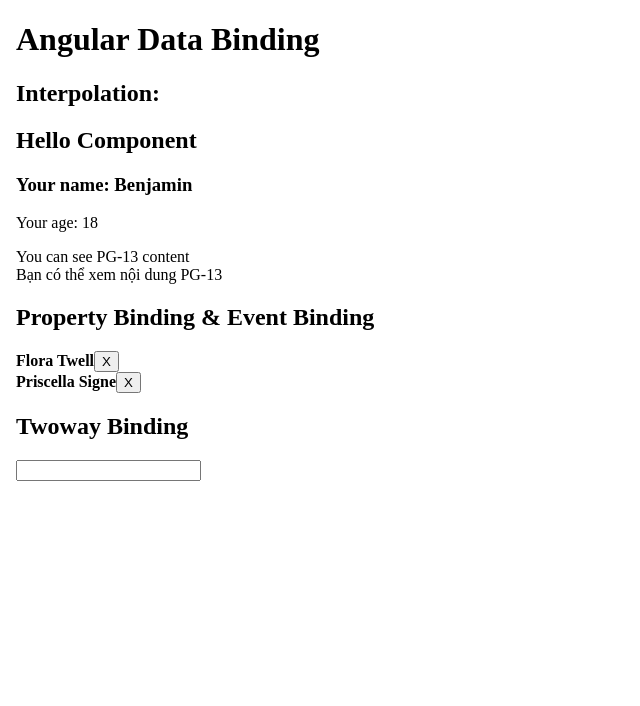
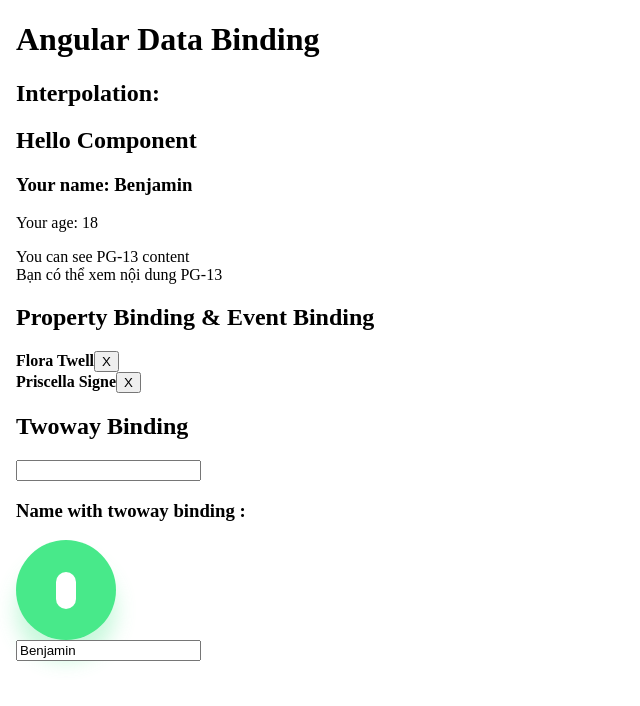
Before and after one commit to benjaminfrdev/Angular-signin-form, an Angular app: page / in a window 1280 px wide. Shown: the top 706 px of the page, without its empty margins (0-640 px from the left). Built offline with nearby package versions, Linux system fonts and the light colour scheme.

Commit message:
16/11 twoway bining

```diff
--- a/src/app/app.component.html
+++ b/src/app/app.component.html
@@ -16,7 +16,9 @@
     <h2>Property Binding & Event Binding</h2>
     <app-author-list></app-author-list>
     <h2>Twoway Binding</h2>
-    <input type="text" [ngModel]='name'>
+    <input type="text" [(ngModel)]='name'>
+    <h3>Name with twoway binding : {{name}}</h3>
+    <app-toggle [(checked)]='checked'></app-toggle>
 </body>
 
 </html>
--- a/src/app/app.component.ts
+++ b/src/app/app.component.ts
@@ -1,11 +1,22 @@
-import { Component } from '@angular/core';
+import { Component, EventEmitter, Input, OnChanges, OnInit, Output, SimpleChanges } from '@angular/core';
+import { off } from 'process';
+import { of } from 'rxjs';
 
 @Component({
   selector: 'app-root',
   templateUrl: './app.component.html',
   styleUrls: ['./app.component.scss']
 })
-export class AppComponent {
+export class AppComponent implements OnInit,OnChanges{
+  checked: boolean = true;
   title = 'Angular-SignInForm';
   name!: string;
+  constructor(){}
+
+  ngOnInit(): void {
+      of(this.checked).subscribe(val => console.log(val));
+  }
+  ngOnChanges(changes: SimpleChanges): void {
+      console.log(changes);
+  }
 }
--- a/src/app/app.module.ts
+++ b/src/app/app.module.ts
@@ -8,6 +8,7 @@
 import { AuthorListComponent } from './author/author-list/author-list.component';
 import { AuthorDetailComponent } from './author/author-detail/author-detail.component';
 import { FormsModule } from '@angular/forms';
+import { ToggleComponent } from './toggle/toggle.component';
 
 @NgModule({
   declarations: [
@@ -15,7 +16,8 @@
     HelloComponent,
     AuthorComponent,
     AuthorListComponent,
-    AuthorDetailComponent
+    AuthorDetailComponent,
+    ToggleComponent
   ],
   imports: [
     BrowserModule,
--- /dev/null
+++ b/src/app/toggle/toggle.component.html
@@ -0,0 +1,4 @@
+<div class="toggle-wrapper" [class.checked]="checked" tabindex="0" (click)="toggle()">
+    <div class="toggle"></div>
+</div>
+<input type="text" [(ngModel)]="name">
--- /dev/null
+++ b/src/app/toggle/toggle.component.scss
@@ -0,0 +1,51 @@
+.toggle-wrapper {
+    display: flex;
+    align-items: center;
+    justify-content: center;
+    cursor: pointer;
+    transition: all 0.2s;
+    width: 100px;
+    height: 100px;
+    border-radius: 50%;
+    background-color: #fe4551;
+    box-shadow: 0 20px 20px 0 rgba(#fe4551, 0.3);
+}
+
+.toggle-wrapper:active {
+    width: 95px;
+    height: 95px;
+    box-shadow: 0 15px 15px 0 rgba(#fe4551, 0.5);
+}
+
+.toggle-wrapper .toggle {
+    height: 17px;
+    width: 17px;
+}
+
+.toggle {
+    transition: all 0.2s ease-in-out;
+    height: 20px;
+    width: 20px;
+    background-color: transparent;
+    border: 10px solid #fff;
+    border-radius: 50%;
+    cursor: pointer;
+    animation: red 0.7s linear forwards;
+}
+
+.toggle-wrapper.checked {
+    background-color: #48e98a;
+    box-shadow: 0 20px 20px 0 rgba(#48e98a, 0.3);
+}
+
+.toggle-wrapper.checked:active {
+    box-shadow: 0 15px 15px 0 rgba(#48e98a, 0.5);
+}
+
+.toggle-wrapper.checked .toggle {
+    width: 0;
+    background-color: #fff;
+    border-color: transparent;
+    border-radius: 30px;
+    animation: green 0.7s linear forwards !important;
+}
--- /dev/null
+++ b/src/app/toggle/toggle.component.ts
@@ -0,0 +1,27 @@
+import { Component, EventEmitter, Input, OnChanges, OnInit, Output, SimpleChanges } from '@angular/core';
+
+@Component({
+  selector: 'app-toggle',
+  templateUrl: './toggle.component.html',
+  styleUrls: ['./toggle.component.scss']
+})
+export class ToggleComponent implements OnInit, OnChanges {
+  @Input() checked: boolean = false;
+  @Output() checkedChange = new EventEmitter<boolean>();
+  name: string = 'Benjamin';
+  constructor() { }
+
+  ngOnInit(): void {
+  }
+
+  ngOnChanges(changes: SimpleChanges): void {
+      console.log(changes);
+
+  }
+
+  toggle(){
+    this.checked = !this.checked;
+    this.checkedChange.emit(this.checked);
+  }
+
+}
```
Also changed, not shown: 1 other file (tests, documents, lock files or other folders).
